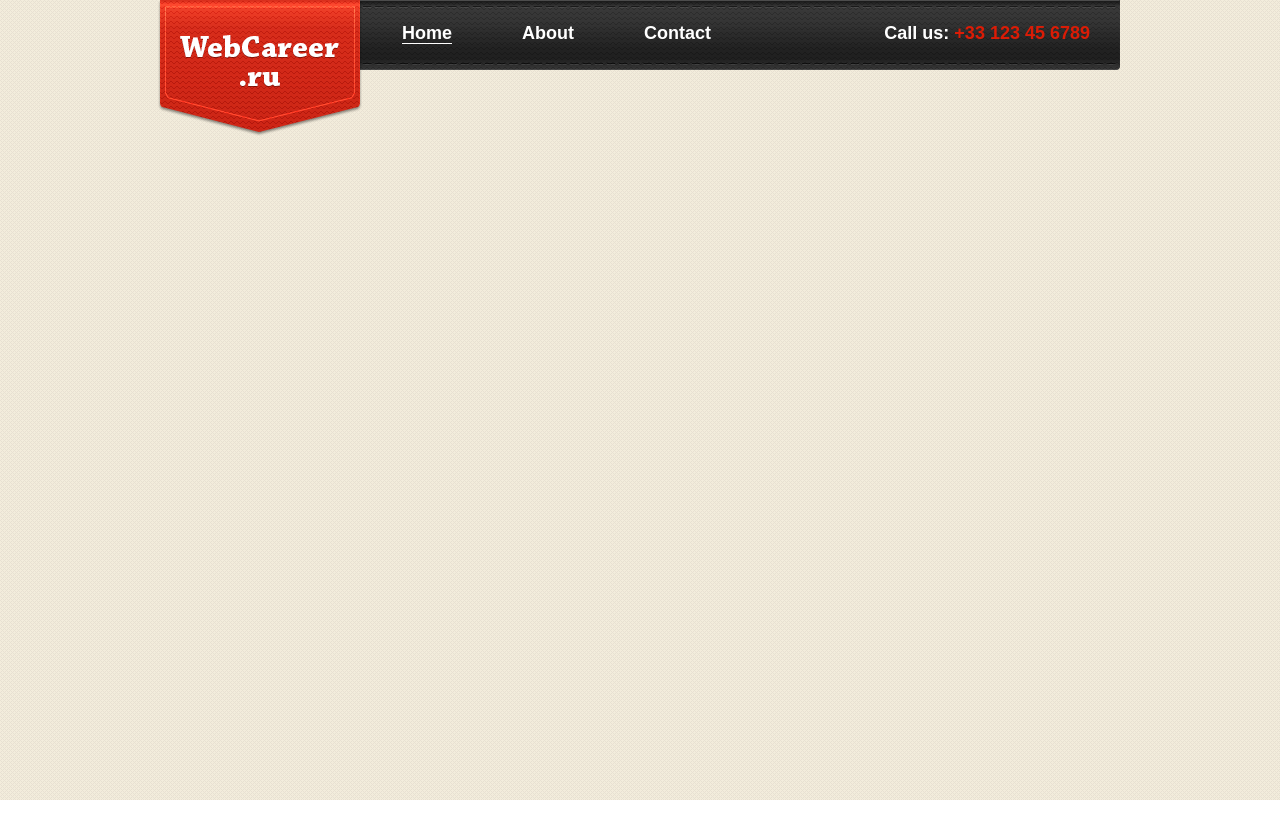
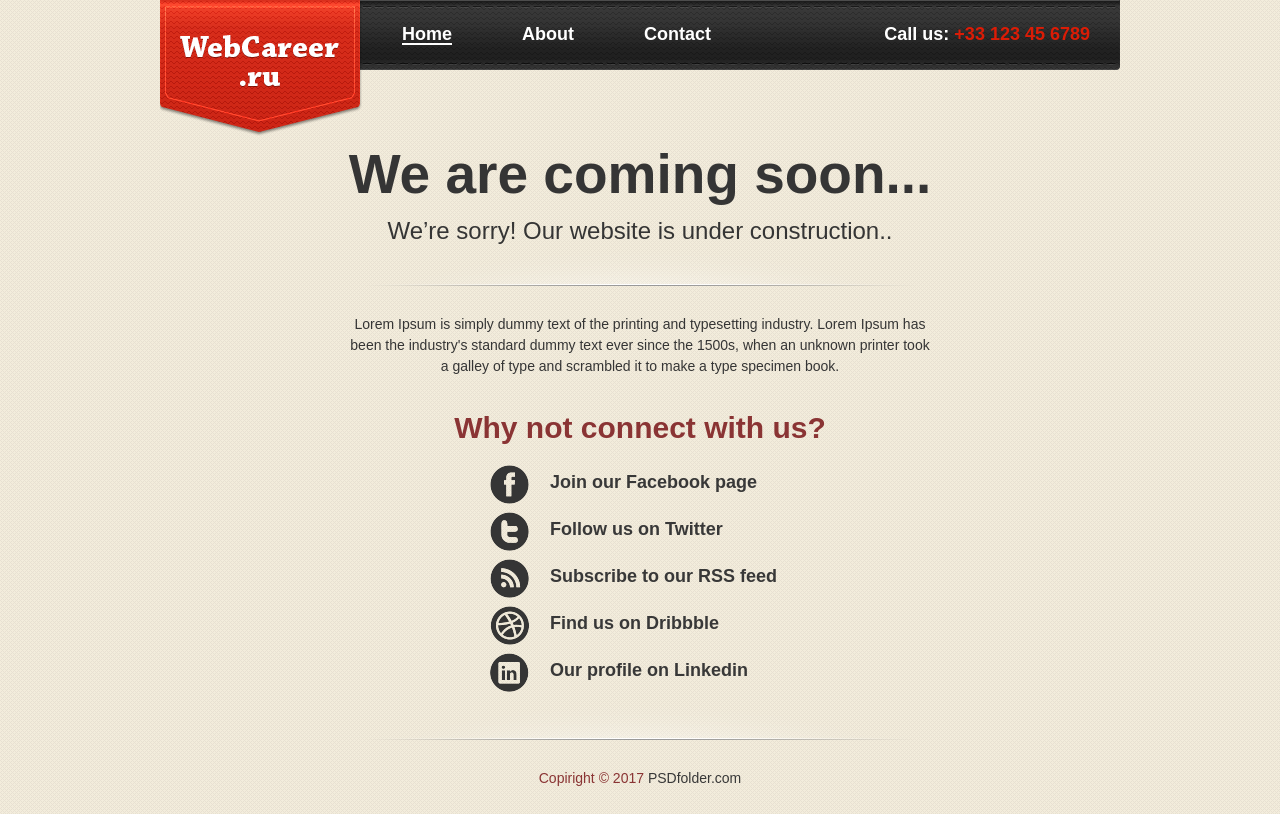
Before and after one commit to myrosy/project-2, a plain HTML site: page index.html in a window 1280 px wide. Drawn offline with Linux system fonts and the light colour scheme.

Commit message:
all_done

```diff
--- a/css/style.css
+++ b/css/style.css
@@ -2,11 +2,37 @@
 
 body {
 	background: url(../images/main_bg.png);
+	font: 14px/1.5 Arial, Verdana, sans-serif;
+	color: #353535;
+	text-align: center;
+}
+
+h1 {
+	font-size: 55px;
+	font-weight: bold;
+	line-height: 1.4;
+}
+
+h2 {
+	font-size: 24px;
+}
+
+a {
+	color: #383838;
+	text-decoration: none;
+}
+
+a:hover{
+	text-decoration: underline;
 }
 
 #wrapper {
 	width: 960px;
 	margin: 0 auto;
+}
+
+header {
+	overflow: hidden;
 }
 
 #logo {
@@ -24,7 +50,7 @@ body {
 
 #menu ul {
 	padding-left: 40px;
-	padding-top: 23px;
+	padding-top: 25px;
 	overflow: hidden;
 }
 
@@ -37,18 +63,86 @@ body {
 
 #menu ul li a {
 	color: #fff;
+	display: block;
+	line-height: 1;
+}
+
+#menu ul li a:hover, #menu .current {
 	text-decoration: none;
+	border-bottom: 2px solid #fff;
 }
 
 #menu ul li span {
 	color: #db1c06;
 }
 
-#menu .current, #menu ul li a:hover {
-	border-bottom: 2px solid #fff;
-}
-
 #menu .phone {
 	float: right;
 	margin-right: 30px;
+	line-height: 1;
 }
+
+.divider {
+	width: 552px;
+	height: 33px;
+	background: url(../images/divider.png) no-repeat;
+	margin: 4px auto 28px auto;
+}
+
+#content {
+	width: 590px;
+	margin: 0 auto;
+}
+
+.red_hl {
+	font-size: 30px;
+	font-weight: bold;
+	color: #8a3434;
+	margin-top: 28px;
+}
+
+#social {
+	width: 300px;
+	margin: 15px auto 7px;
+}
+
+#social li {
+	text-align: left;
+	height: 39px;
+	padding-left: 60px;
+	padding-top: 4px;
+	padding-bottom: 4px;
+}
+
+#social li a {
+	font-size: 18px;
+	font-weight: bold;
+}
+
+#fb {
+	background: url(../images/fb.png) no-repeat;
+}
+
+#tw {
+	background: url(../images/tw.png) no-repeat;
+}
+
+#rss {
+	background: url(../images/rss.png) no-repeat;
+}
+
+#dr {
+	background: url(../images/dr.png) no-repeat;
+}
+
+#li {
+	background: url(../images/li.png) no-repeat;
+}
+
+footer {
+	padding-bottom:25px;
+}
+
+footer p {
+	color: #8a3434;
+}
--- a/index.html
+++ b/index.html
@@ -20,8 +20,26 @@
 					</ul>
 				</div>
 			</header>
-			<div id="content"></div>
-			<footer></footer>
+			<div id="content">
+				<h1>We are coming soon...</h1>
+				<h2>We’re sorry! Our website is under construction..</h2>
+				<div class="divider"></div>
+				<p>Lorem Ipsum is simply dummy text of the printing and typesetting industry. Lorem Ipsum has
+				been the industry's standard dummy text ever since the 1500s, when an unknown printer took
+				a galley of type and scrambled it to make a type specimen book.</p>
+				<h2 class="red_hl">Why not connect with us?</h2>
+				<ul id="social">
+					<li id="fb"><a href="#">Join our Facebook page</a></li>
+					<li id="tw"><a href="#">Follow us on Twitter</a></li>
+					<li id="rss"><a href="#">Subscribe to our RSS feed</a></li>
+					<li id="dr"><a href="#">Find us on Dribbble</a></li>
+					<li id="li"><a href="#">Our profile on Linkedin</a></li>
+				</ul>
+			</div>
+			<div class="divider"></div>
+			<footer>
+				<p>Copiright &copy; 2017 <a href="#">PSDfolder.com</a></p>
+			</footer>
 		</div>
 	</body>
 </html>
```
Also changed, not shown: images/divider.png (added), images/dr.png (added), images/fb.png (added), images/li.png (added), images/rss.png (added), images/tw.png (added).
